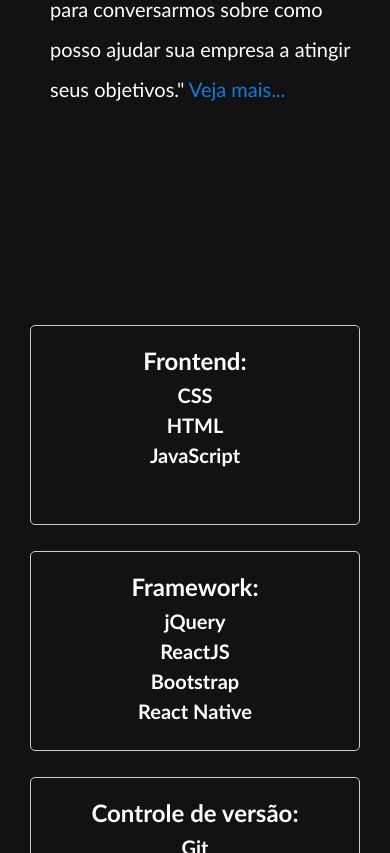
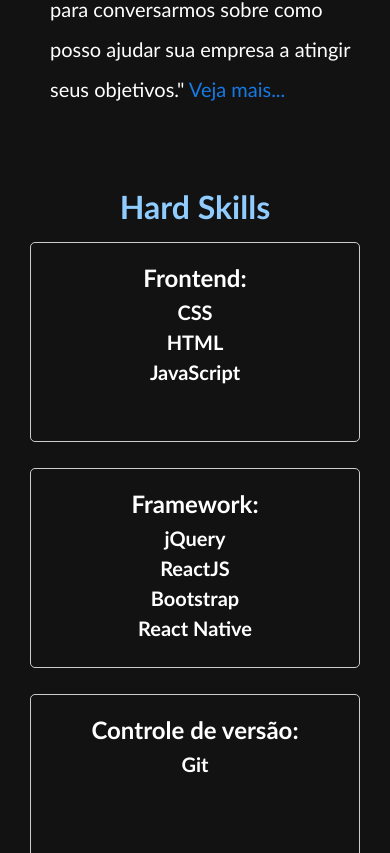
Before and after one commit to vinicius-rosa-magio/portfolio, a React (Create React App) app: page / in a window 390 px wide. Shown: the part 1431-2284 px from the top of the page. Built offline with nearby package versions, Linux system fonts and the light colour scheme.

Commit message:
hard e soft skill o titulo agora aparece em telas menores

```diff
--- a/src/components/HardSkills/estilo.css
+++ b/src/components/HardSkills/estilo.css
@@ -37,3 +37,25 @@
     margin-top: 40px;
     color: #91CCFF;
 }
+
+@media (max-width: 350px) {
+
+    /* Estilos para telas menores, como smartphones */
+    .hard{
+        display: flex;
+        margin-top: 38px;
+    }
+
+
+}
+
+@media (max-width: 750px) {
+
+    /* Estilos para telas menores, como smartphones */
+    .hard{
+        display: flex;
+        margin-top: 38px;
+    }
+
+
+}
--- a/src/components/Projetos/estilo.css
+++ b/src/components/Projetos/estilo.css
@@ -42,7 +42,7 @@
     /* Estilos para telas menores, como smartphones */
     .destaque{
         display: flex;
-        font-size: 26px;
+        font-size: 20px;
     }
 
 
--- a/src/components/Video/videoPlay.css
+++ b/src/components/Video/videoPlay.css
@@ -20,7 +20,5 @@
      margin-top: 200px;
 
     }
-    h1{
-        display: none;
-    }
+
 }
```
